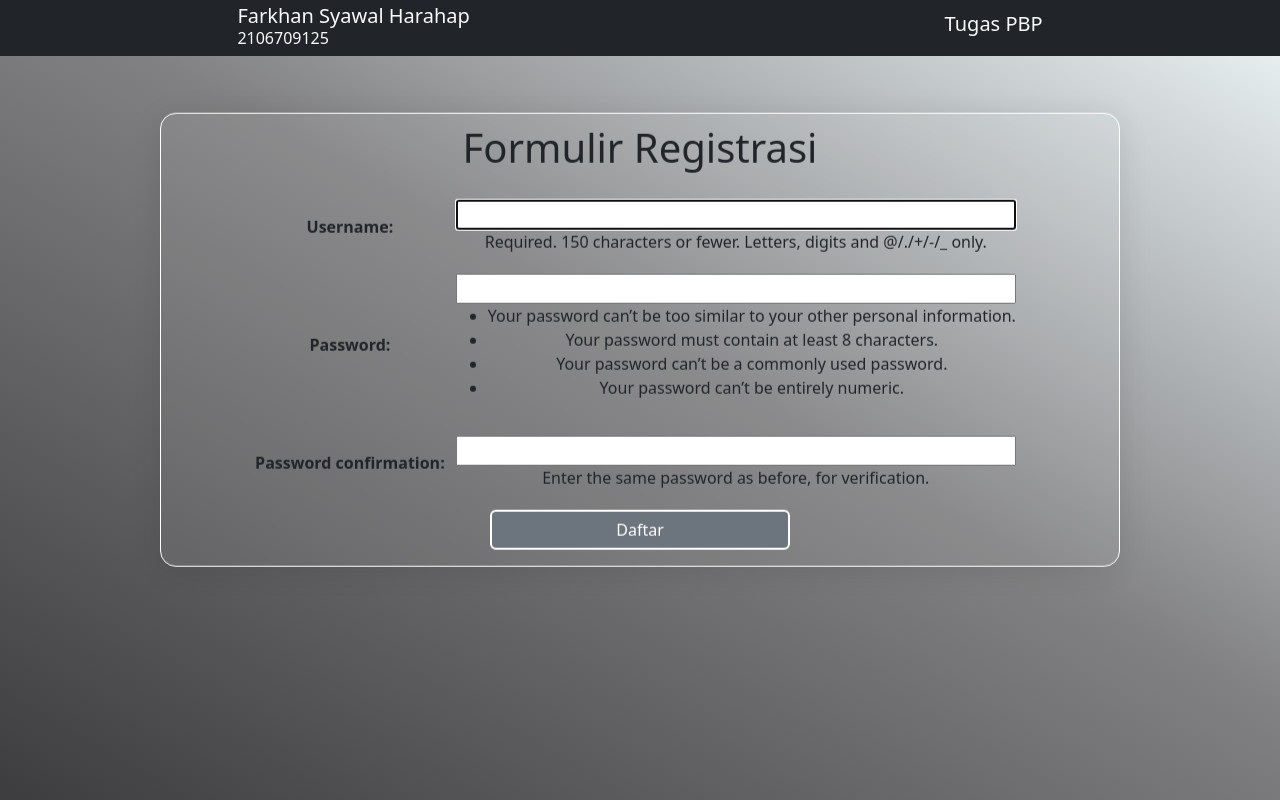
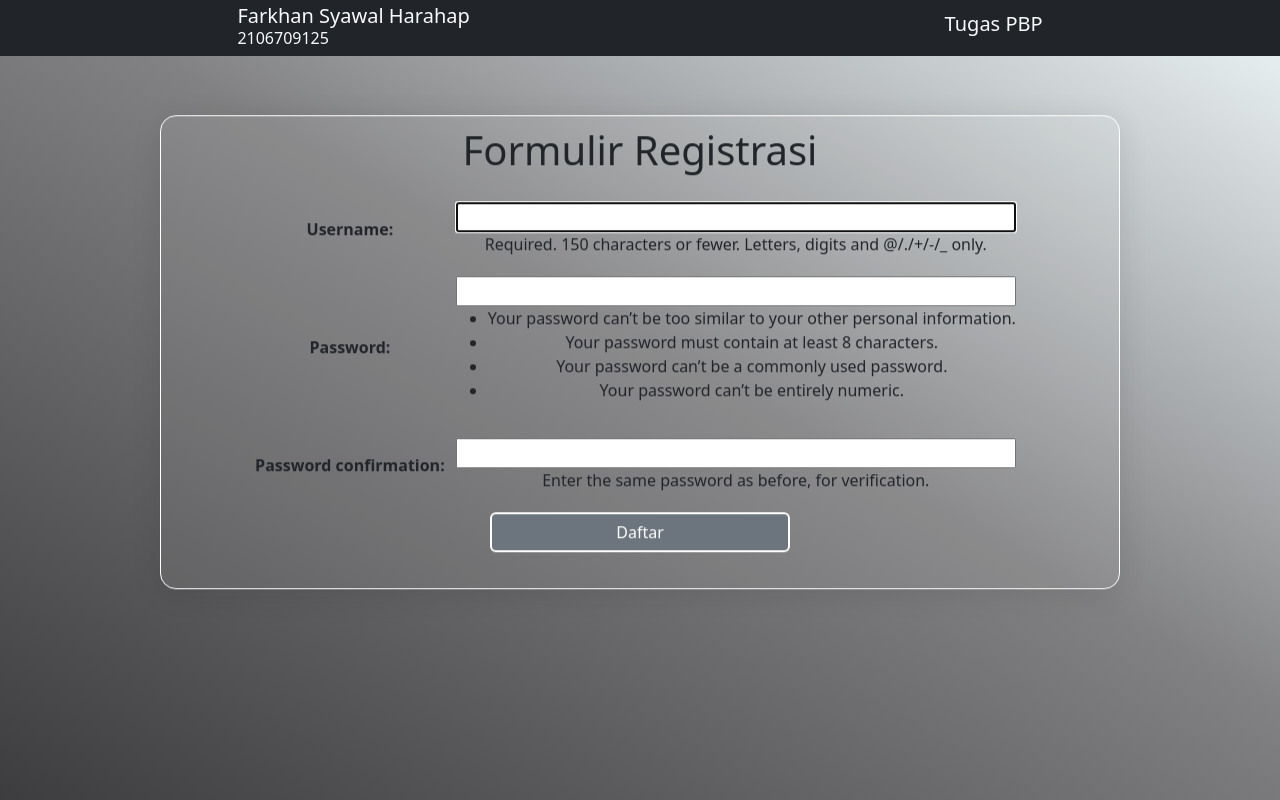
Before and after one commit to farkhans/tugas-2, a Django app: page /todolist/register/ in a window 1280 px wide. Run offline with Django 4.2, Linux system fonts and the light colour scheme.

Commit message:
Update tugas 5

```diff
--- a/templates/base.html
+++ b/templates/base.html
@@ -28,6 +28,7 @@
     html, body {
       height: 100%;
       margin: 0;
+      overflow: auto;
     }
   </style>
   {% block meta %}
--- a/todolist/templates/register.html
+++ b/todolist/templates/register.html
@@ -15,6 +15,8 @@
         margin: 0 auto;
         text-align: center;
         transform: translateY(12.5%);
+        overflow-y: auto;
+        padding-bottom: 20px;
     }
     form {
         display: inline-block;
--- a/todolist/templates/todolist.html
+++ b/todolist/templates/todolist.html
@@ -3,6 +3,10 @@
 {% block meta %}
 <title>My ToDoList</title>
     <style>
+        .todolist {
+            overflow-y: auto;
+            padding-bottom: 30PX;
+        }
         h1 {
             text-align: center;
             margin: 20px 0;
```
